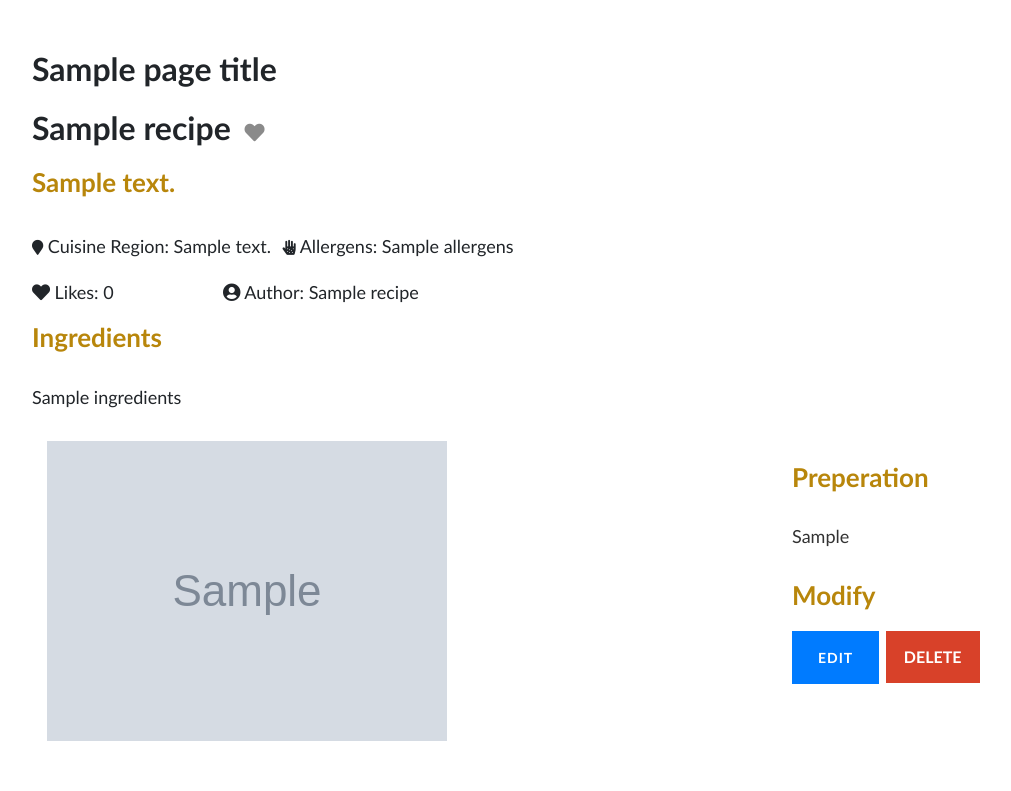
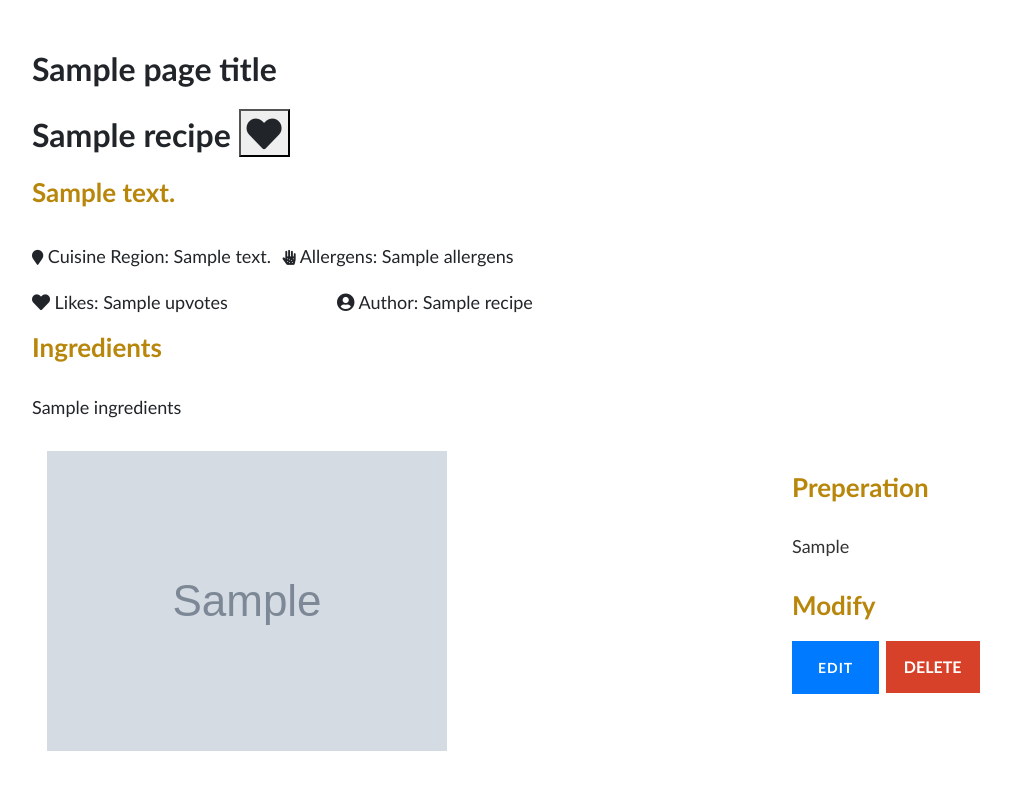
Before and after one commit to Code-Institute-Submissions/portfolio-8, a Flask app: template templates/detailpage.html in a window 1280 px wide. Shown: the part 532-1323 px from the top of the page, without its empty margins (53-1064 px from the left). Run offline with Flask 2, Linux system fonts and the light colour scheme; the template is opened without the code that fills it: most values are stand-ins (such as "Sample title", 1, 10 or a date in 2020); grey boxes marked "Sample" are stand-in pictures; some libraries are stand-ins or nearby versions.

Commit message:
debugged upvotes route and field type in db

```diff
--- a/run.py
+++ b/run.py
@@ -62,6 +62,15 @@ def get_recipes():
 
     return render_template("detailpage.html", recipes=mongo.db.recipes.find())
 
+### upvotes/likes ###
+
+@app.route('/upvote/<recipe_id>')
+def upvotes(recipe_id):
+    mongo.db.recipes.find_one_and_update(
+        {'_id': ObjectId(recipe_id)},
+        {'$inc': {'upvotes': 1}}
+    )
+    return redirect(url_for('detailpage', recipe_id=recipe_id))
 
 
 ### show recipes and filter categories on recipes.html page  ###
@@ -117,6 +126,7 @@ def insert_recipe():
     recipe = mongo.db.recipes
     recipe.insert_one(request.form.to_dict())
     return redirect(url_for('recipes'))
+
 
 
 ###  edit recipe ###
--- a/templates/detailpage.html
+++ b/templates/detailpage.html
@@ -3,22 +3,23 @@
 <h2> {{ page_title }} </h2>
 
 
-<h2>{{recipe.recipe_name}} <button class="button button-like" type="button"  input id="likes" name="likes" onClick="onClick()">
-  <i class="fa fa-heart"></i>
 
 
- </h2>
+<h2>{{recipe.recipe_name}} <button><a href="{{ url_for('upvotes', recipe_id=recipe._id) }}" type="button"  onClick="onClick()"><i class="fa fa-heart"></i></button></h2>
+
 
 <h3>{{recipe.description}}</h3>
 <br>
+
   <form>
+
 <i class="fa fa-map-marker" style="font-size:15px"></i>   Cuisine Region: {{recipe.cuisine_region}}
 
 <i class="fas fa-allergies " style="font-size:15px; margin-left:7px;"></i>    Allergens:  {{recipe.allergens}}
 
 <div clas="upvotes">
 
-    <i class="fa fa-heart" aria-hidden="true"></i> Likes: <a id="clicks">0</a>
+    <i class="fa fa-heart" aria-hidden="true"></i> Likes: {{recipe.upvotes}} <a id="clicks"> </a>
     <input name="firstname" type="text" id="clicks">
 
 
```
